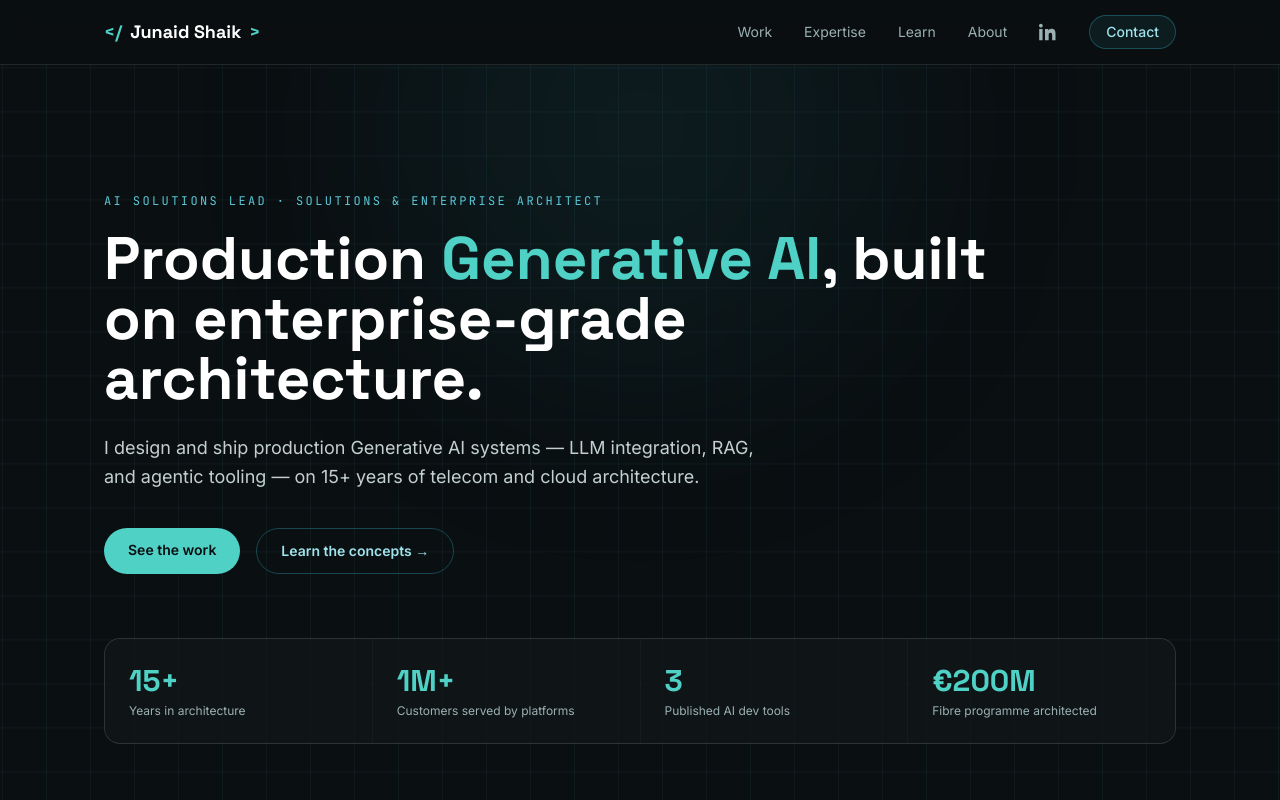
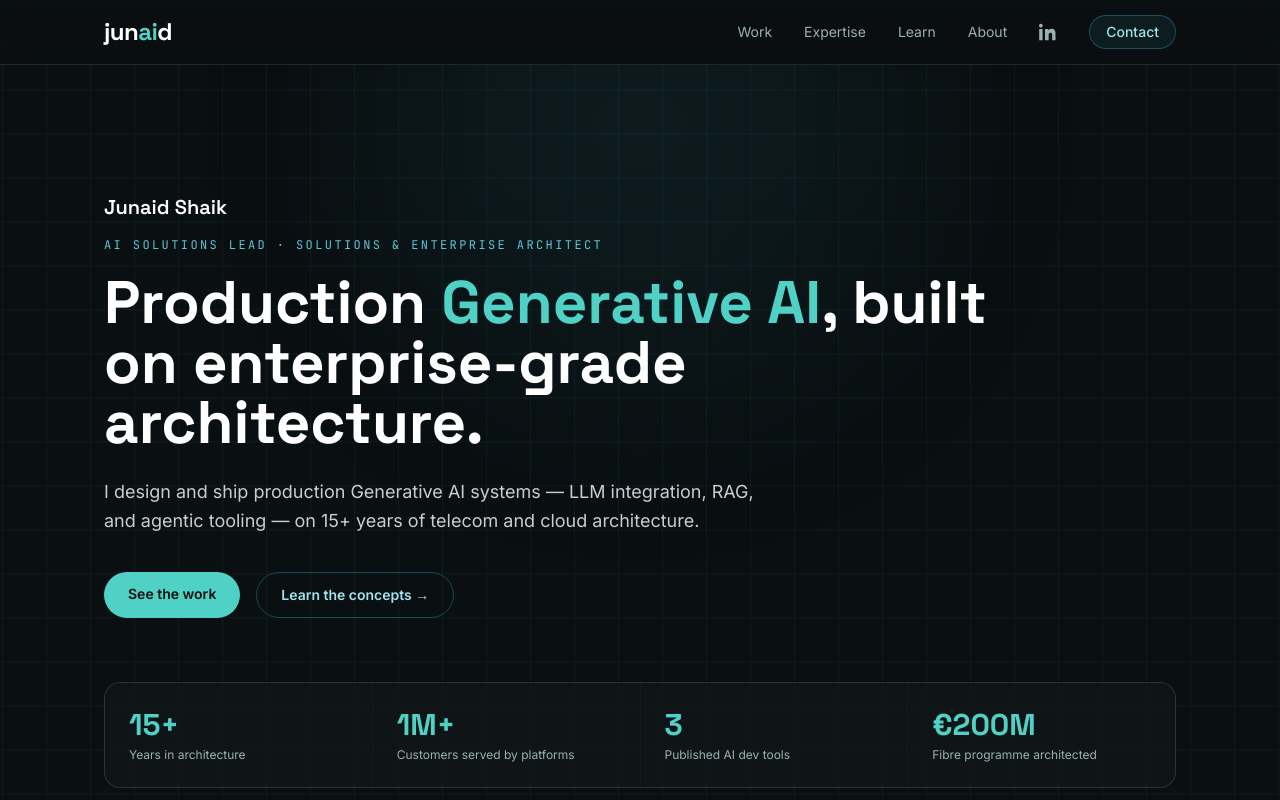
Before and after one commit to saajunaid/jun-ai-d, a Next.js app: page / in a window 1280 px wide. Shown: the top 800 px of the page. Built offline with nearby package versions, Linux system fonts and the light colour scheme.

Commit message:
Add LinkedIn links, jun-ai-d wordmark, and name in hero
Co-Authored-By: Claude Opus 4.8 <noreply@anthropic.com>

```diff
--- a/app/page.tsx
+++ b/app/page.tsx
@@ -15,6 +15,9 @@ export default function Home() {
       <section className="relative overflow-hidden">
         <div className="pointer-events-none absolute -top-40 left-1/2 h-[28rem] w-[28rem] -translate-x-1/2 rounded-full bg-teal-400/10 blur-[120px]" />
         <div className="container-x relative py-24 md:py-32">
+          <p className="mb-4 font-display text-xl font-semibold text-white animate-fade-up">
+            Junaid Shaik
+          </p>
           <p className="kicker animate-fade-up">AI Solutions Lead · Solutions &amp; Enterprise Architect</p>
           <h1 className="mt-5 max-w-4xl font-display text-4xl font-bold leading-[1.05] text-white animate-fade-up md:text-6xl">
             Production <span className="text-mint">Generative AI</span>, built on
--- a/components/Nav.tsx
+++ b/components/Nav.tsx
@@ -16,10 +16,12 @@ export function Nav() {
   return (
     <header className="sticky top-0 z-50 border-b border-white/10 bg-ink-900/70 backdrop-blur-md">
       <nav className="container-x flex h-16 items-center justify-between">
-        <Link href="/" className="group flex items-center gap-2 font-display text-lg font-bold text-white">
-          <span className="text-mint">{"</"}</span>
-          Junaid&nbsp;Shaik
-          <span className="text-mint">{">"}</span>
+        <Link
+          href="/"
+          aria-label="jun-ai-d — Junaid Shaik home"
+          className="group font-display text-2xl font-bold lowercase tracking-tight text-white"
+        >
+          jun<span className="text-mint">ai</span>d
         </Link>
 
         <div className="hidden items-center gap-8 md:flex">
```
